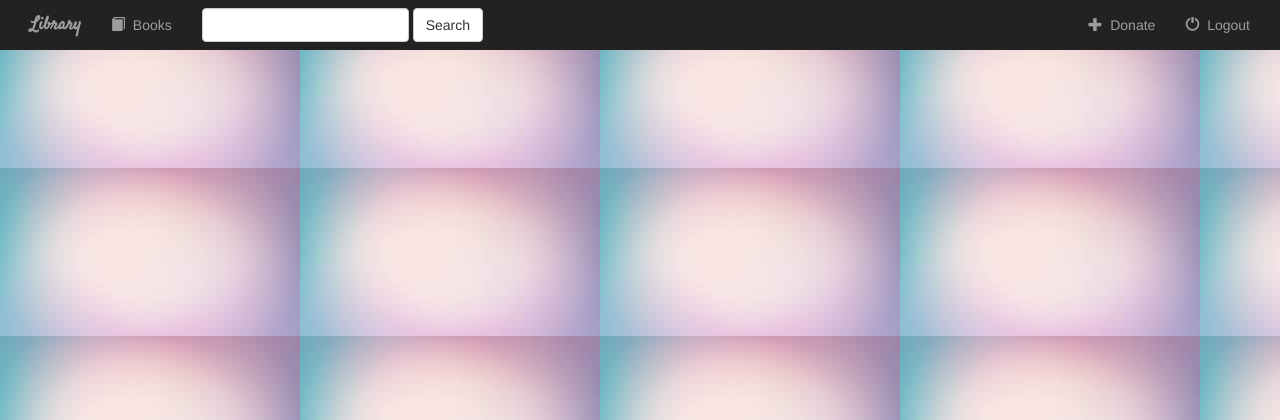
After one commit to Kartik-57/DevCLub-Recruitment-Assignment, a Django app: template PartI/LibrarySystem/Books/templates/books/base.html in a window 1280 px wide. The commit adds this page. Shown: the top 420 px of the page. Run offline with Django 3.2, Linux system fonts and the light colour scheme; the template is opened without the code that fills it, so the values that code supplies are empty; some libraries are stand-ins or nearby versions.

Commit message:
Added some css and updated html

```diff
--- /dev/null
+++ b/PartI/LibrarySystem/Books/static/books/style.css
@@ -0,0 +1,11 @@
+body{
+    background: white url("images/background.jpg");
+}
+
+.navbar{
+    border-radius: 0;
+}
+
+.navbar-brand{
+    font-family: 'Satisfy', cursive;
+}
--- /dev/null
+++ b/PartI/LibrarySystem/Books/templates/books/base.html
@@ -0,0 +1,61 @@
+<!DOCTYPE html>
+<html lang="en">
+<head>
+    <meta charset="UTF-8">
+    <title>Library</title>
+    {% load static %}
+    <link rel="stylesheet" href="https://maxcdn.bootstrapcdn.com/bootstrap/3.3.6/css/bootstrap.min.css">
+    <link href='https://fonts.googleapis.com/css?family=Satisfy' rel='stylesheet' type='text/css'>
+    <link rel="stylesheet" type="text/css" href="{% static 'books/style.css' %}" />
+    <script src="https://ajax.googleapis.com/ajax/libs/jquery/1.12.0/jquery.min.js"></script>
+    <script src="https://maxcdn.bootstrapcdn.com/bootstrap/3.3.6/js/bootstrap.min.js"></script>
+</head>
+<body>
+    <nav class="nav navbar-inverse">
+    <div class="container-fluid">
+
+    <!-- Header-->
+    <div class="navbar-header">
+        <button type="button" class="navbar-toggle" data-toggle="collapse" data-target="#topNavBar">
+            <span class="icon-bar"></span>
+            <span class="icon-bar"></span>
+            <span class="icon-bar"></span>
+        </button>
+        <a class="navbar-brand" href="{% url 'books:index' %}"><b>Library</b></a>
+    </div>
+
+    <!--items-->
+    <div class="collapse navbar-collapse" id="topNavBar">
+        <ul class="nav navbar-nav">
+            <li class="">
+                <a href="{% url 'books:index' %}">
+                    <span class="glyphicon glyphicon-book" aria-hidden="true"></span>&nbsp; Books
+                </a>
+            </li>
+        </ul>
+
+        <form class="navbar-form navbar-left" role="search" method="get" action="#">
+            <div class="form-group">
+                <input type="text" class="form-control" name="q" value="">
+            </div>
+            <button type="submit" class="btn btn-default">Search</button>
+        </form>
+
+        <ul class="nav navbar-nav navbar-right">
+            <li class="">
+                <a href="{% url 'books:index' %}">
+                    <span class="glyphicon glyphicon-plus" aria-hidden="true"></span>&nbsp; Donate
+                </a>
+            </li>
+            <li class="">
+                <a href="{% url 'books:index' %}">
+                    <span class="glyphicon glyphicon-off" aria-hidden="true"></span>&nbsp; Logout
+                </a>
+            </li>
+        </ul>
+    </div>
+</nav>
+{% block body %}
+{% endblock %}
+</body>
+</html>
--- a/PartI/LibrarySystem/Books/templates/books/detail.html
+++ b/PartI/LibrarySystem/Books/templates/books/detail.html
@@ -1,3 +1,7 @@
+{% extends 'books/base.html' %}
+
+{% block body %}
+
 <img src ="{{ book.Book_Cover }}">
 
 <h1>{{book.Book_Title}}</h1>
@@ -10,3 +14,4 @@
         <li>{{ summary.Description }} </li>
     {% endfor %}
 </ul>
+{% endblock %}
--- a/PartI/LibrarySystem/Books/templates/books/index.html
+++ b/PartI/LibrarySystem/Books/templates/books/index.html
@@ -1,3 +1,6 @@
+{% extends 'books/base.html' %}
+
+{% block body %}
 {% if all_books %}
     <h2>Books in Library</h2>
     <ul>
@@ -8,3 +11,4 @@
 {% else %}
     <h3>No Books Yet</h3>
 {% endif %}
+{% endblock %}
```
Also changed, not shown: PartI/LibrarySystem/Books/static/books/images/background.jpg (added).
